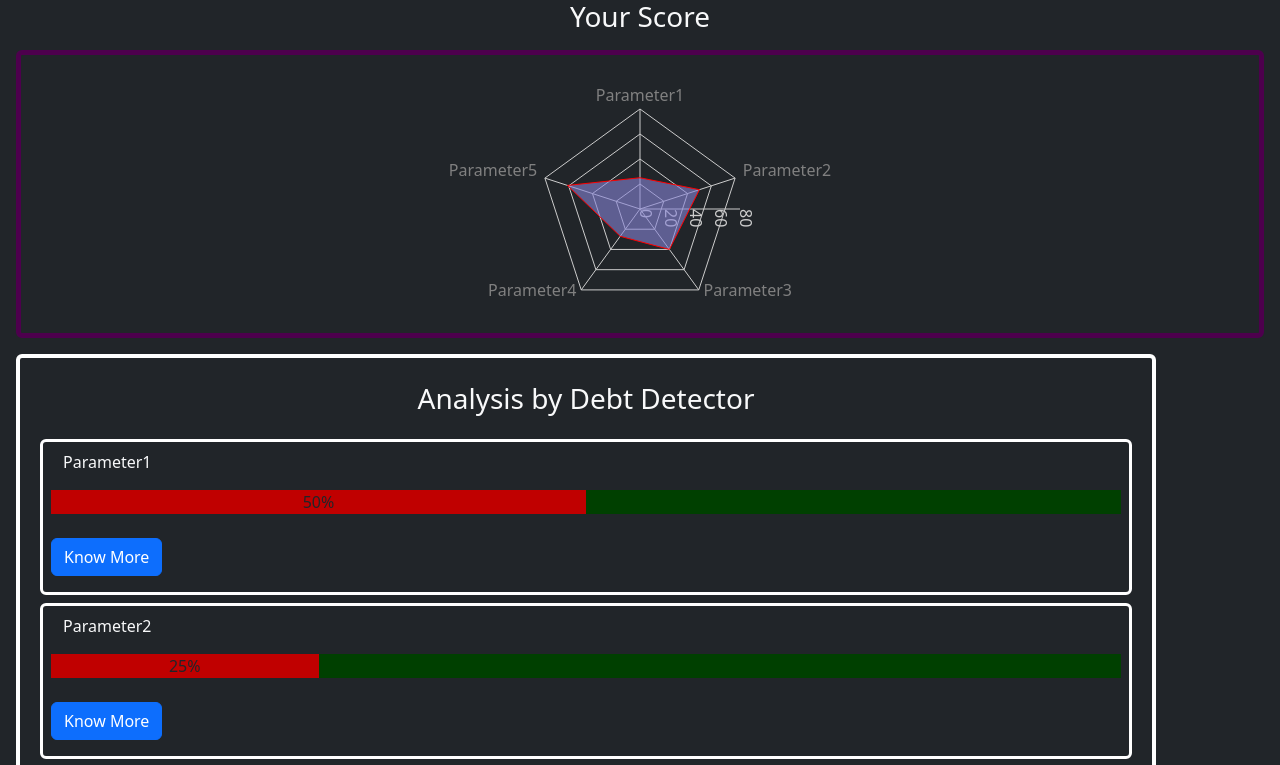
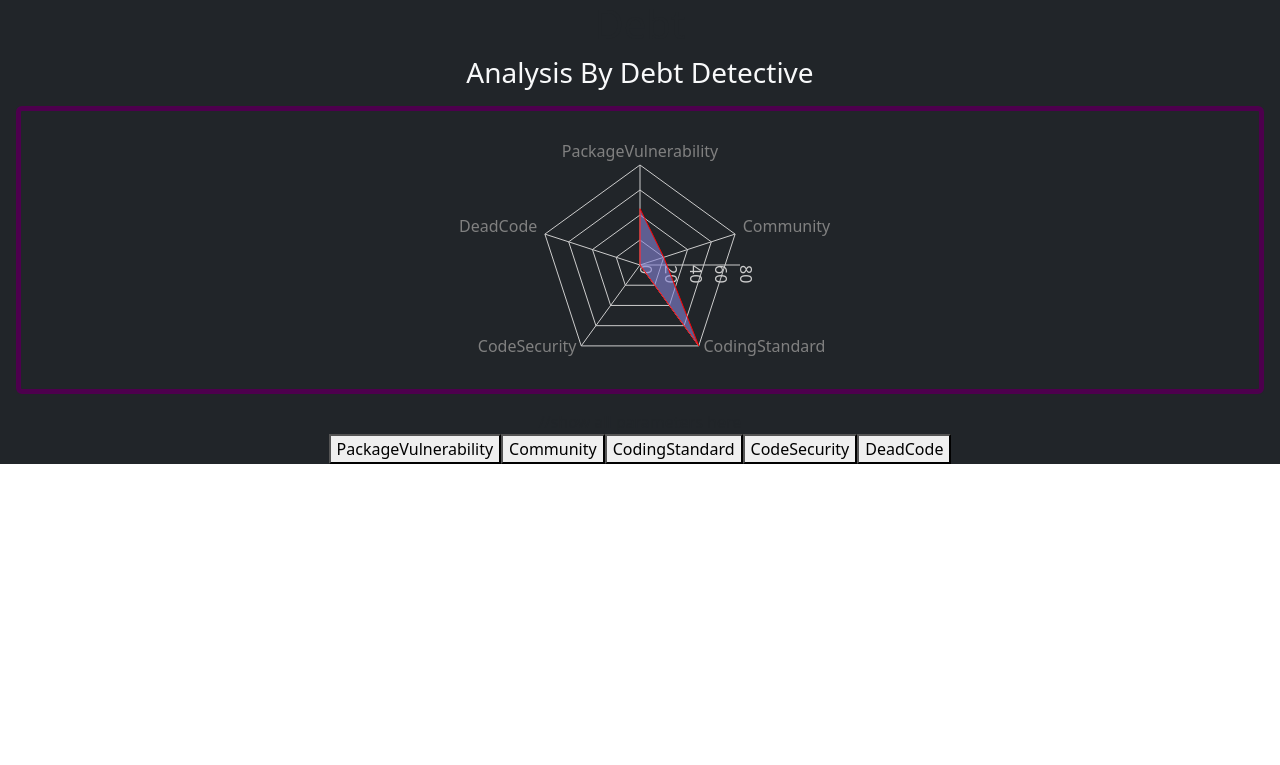
Before and after one commit to sirish123/Debt-Detective, a React (Create React App) app in the folder debt-detective/: page / in a window 1280 px wide. Shown: the top 765 px of the page. Built offline with nearby package versions, Linux system fonts and the light colour scheme.

Commit message:
Debt summary Graph and conditional rendering

```diff
--- a/debt-detective/package.json
+++ b/debt-detective/package.json
@@ -15,6 +15,11 @@
         "command": "react-webview.start",
         "title": "Start React Webview",
         "category": "React"
+      },
+      {
+        "command": "debtdetective.venv",
+        "title": "Create Virtual Environment",
+        "category": "Debt Detective"
       }
     ],
     "viewsContainers": {
--- a/debt-detective/src/App.tsx
+++ b/debt-detective/src/App.tsx
@@ -1,7 +1,9 @@
-import * as React from "react";
+import React, { useState } from "react";
 import "./App.css";
 import logo from "./logo.svg";
-import Test from "./test";
+import Test from "./SummaryGraph";
+import { render } from "react-dom";
+import Debt from "./Debt";
 
 class App extends React.Component<
   {} & { parameter: string | null | undefined }
@@ -9,11 +11,80 @@ class App extends React.Component<
   constructor(props: any) {
     super(props);
   }
+
+  data = {
+    scores: [45, 20, 80, 0, 0],
+    vpkg: [
+      {
+        CVE: "CVE-2022-41896",
+        advisory:
+          "Tensorflow 2.8.4, 2.9.3 and 2.10.1 include a fix for CVE-2022-41896: If 'ThreadUnsafeUnigramCandidateSampler' is given input 'filterbank_channel_count' greater than the allowed max size, TensorFlow will crash.\r\nhttps://github.com/tensorflow/tensorflow/security/advisories/GHSA-rmg2-f698-wq35",
+        package_name: "tensorflow",
+        analyzed_version: "2.10.0",
+      },
+      {
+        CVE: "CVE-2022-41896",
+        advisory:
+          "Tensorflow 2.8.4, 2.9.3 and 2.10.1 include a fix for CVE-2022-41896: If 'ThreadUnsafeUnigramCandidateSampler' is given input 'filterbank_channel_count' greater than the allowed max size, TensorFlow will crash.\r\nhttps://github.com/tensorflow/tensorflow/security/advisories/GHSA-rmg2-f698-wq35",
+        package_name: "tensorflow",
+        analyzed_version: "2.10.0",
+      },
+    ],
+    stack: [
+      "https://stackoverflow.com/questions/tagged/python",
+      "https://stackoverflow.com/questions/18754276/python-for-beginners",
+      "https://stackoverflow.blog/2021/07/14/getting-started-with-python/",
+    ],
+    community: [
+      {
+        pkgName: "tensorflow",
+        forks: "100",
+        stars: "200",
+        score: "300",
+      },
+      {
+        pkgName: "tensorflow",
+        forks: "300",
+        stars: "100",
+        score: "400",
+      },
+      {
+        pkgName: "tensorflow",
+        forks: "150",
+        stars: "50",
+        score: "300",
+      },
+      {
+        pkgName: "tensorflow",
+        forks: "180",
+        stars: "20",
+        score: "300",
+      },
+    ],
+  };
+
+  // renderBody = () => {
+  //   if (this.props.parameter != null) {
+  //     let req_json: any;
+
+  //     try {
+  //       req_json = JSON.parse(this.props.parameter);
+  //       console.log(req_json);
+  //       console.log(req_json.numpy);
+  //       console.log(req_json.pandas[0]);
+  //       return <h1>ValidJson</h1>;
+  //     } catch (e) {
+  //       return <h1>Invalid JSON</h1>;
+  //     }
+  //   } else {
+  //     return <h1>Hello</h1>;
+  //   }
+  // };
+
   public render() {
     return (
       <div className="App bg-dark">
-        <Test />
-        <h1 style={{ color: "green" }}>{this.props.parameter}</h1>
+        <Debt data={this.data} />
       </div>
     );
   }
--- /dev/null
+++ b/debt-detective/src/Debt.tsx
@@ -0,0 +1,96 @@
+import React, { useState } from "react";
+import SummaryGraph from "./SummaryGraph";
+
+const Debt = (props: any) => {
+  const [curSelect, setCurSelect] = useState(0);
+
+  const renderBody = () => {
+    if (curSelect === 0) {
+      return <></>;
+    } else if (curSelect === 1) {
+      return (
+        <>
+          <h1 style={{ color: "white" }}>PackageVulnerability</h1>
+          {props.data.vpkg.map((item: any) => {
+            return (
+              <div style={{ color: "white" }}>
+                <h3>{item.CVE}</h3>
+                <h3>{item.package_name}</h3>
+                <p>{item.advisory}</p>
+              </div>
+            );
+          })}
+        </>
+      );
+    } else if (curSelect === 2) {
+      return (
+        <>
+          <h1 style={{ color: "white" }}>Community</h1>
+          {props.data.community.map((item: any) => {
+            return (
+              <div style={{ color: "white" }}>
+                <h3>{item.pkgName}</h3>
+                <h3>{item.forks}</h3>
+                <p>{item.stars}</p>
+              </div>
+            );
+          })}
+        </>
+      );
+    }
+  };
+
+  return (
+    <div>
+      <h1>Debt</h1>
+      <SummaryGraph data={props.data} />
+      //show all parameters here
+      <div>
+        <button
+          onClick={() => {
+            if (curSelect === 1) setCurSelect(0);
+            else setCurSelect(1);
+          }}
+        >
+          PackageVulnerability
+        </button>
+        <button
+          onClick={() => {
+            if (curSelect === 2) setCurSelect(0);
+            else setCurSelect(2);
+          }}
+        >
+          Community
+        </button>
+        <button
+          onClick={() => {
+            if (curSelect === 3) setCurSelect(0);
+            else setCurSelect(3);
+          }}
+        >
+          CodingStandard
+        </button>
+        <button
+          onClick={() => {
+            if (curSelect === 4) setCurSelect(0);
+            else setCurSelect(4);
+          }}
+        >
+          CodeSecurity
+        </button>
+        <button
+          onClick={() => {
+            if (curSelect === 5) setCurSelect(0);
+            else setCurSelect(5);
+          }}
+        >
+          DeadCode
+        </button>
+
+        {renderBody()}
+      </div>
+    </div>
+  );
+};
+
+export default Debt;
--- /dev/null
+++ b/debt-detective/src/SummaryGraph.tsx
@@ -0,0 +1,69 @@
+import React, { useState } from "react";
+import Parameter from "./parameter";
+import {
+  Radar,
+  RadarChart,
+  PolarGrid,
+  PolarAngleAxis,
+  PolarRadiusAxis,
+} from "recharts";
+
+const SummaryGraph = (props: any) => {
+  const data = [
+    {
+      name: "PackageVulnerability",
+      A: props.data.scores[0],
+      fullMark: 100,
+    },
+    {
+      name: "Community",
+      A: props.data.scores[1],
+      fullMark: 100,
+    },
+    {
+      name: "CodingStandard",
+      A: props.data.scores[2],
+      fullMark: 100,
+    },
+    {
+      name: "CodeSecurity",
+      A: props.data.scores[3],
+      fullMark: 100,
+    },
+    {
+      name: "DeadCode",
+      A: props.data.scores[4],
+      fullMark: 100,
+    },
+  ];
+
+  return (
+    <div className="">
+      <h3 className="text-light text-center">Analysis By Debt Detective</h3>
+
+      <div className="Score_Graph d-flex align-items-center justify-content-center m-3 p-1 rounded">
+        <RadarChart
+          cx={200}
+          cy={150}
+          outerRadius={100}
+          width={400}
+          height={270}
+          data={data}
+        >
+          <PolarGrid />
+          <PolarAngleAxis dataKey="name" />
+          <PolarRadiusAxis />
+          <Radar
+            name="Score"
+            dataKey="A"
+            stroke="#ff0000"
+            fill="#8884d8"
+            fillOpacity={0.6}
+          />
+        </RadarChart>
+      </div>
+    </div>
+  );
+};
+
+export default SummaryGraph;
--- a/debt-detective/src/test.tsx
+++ /dev/null
@@ -1,84 +0,0 @@
-import React, { useState } from "react";
-import Parameter from "./parameter";
-import {
-  Radar,
-  RadarChart,
-  PolarGrid,
-  PolarAngleAxis,
-  PolarRadiusAxis
-} from "recharts";
-
-const Test = () => {
-
-  const data = [
-    {
-      name: "Parameter1",
-      A: 25,
-      fullMark: 100
-    },
-    {
-      name: "Parameter2",
-      A: 50,
-      fullMark: 100
-    },
-    {
-      name: "Parameter3",
-      A: 40,
-      fullMark: 100
-    },
-    {
-      name: "Parameter4",
-      A: 27,
-      fullMark: 100
-    },
-    {
-      name: "Parameter5",
-      A: 61,
-      fullMark: 100
-    }
-  ];
-
-
-  return (
-    <div className="">
-      {/* <p className="bg-success">Bootstrap Testing!</p> */}
-
-      <h3 className="text-light text-center">Your Score</h3>
-
-      <div className="Score_Graph d-flex align-items-center justify-content-center m-3 p-1 rounded">
-        <RadarChart
-          cx={200}
-          cy={150}
-          outerRadius={100}
-          width={400}
-          height={270}
-          data={data}
-        >
-          <PolarGrid />
-          <PolarAngleAxis dataKey="name" />
-          <PolarRadiusAxis />
-          <Radar
-            name="Score"
-            dataKey="A"
-            stroke="#ff0000"
-            fill="#8884d8"
-            fillOpacity={0.6}
-          />
-        </RadarChart>
-      </div>
-
-      <div className="container m-3 Analysis rounded">
-        <h3 className="text-light text-center my-4">Analysis by Debt Detector</h3>
-
-        <Parameter name="Parameter1" percent="50%" knowmore="Lorem ipsum dolor sit amet, consectetur adipiscing elit, sed do eiusmod tempor incididunt ut labore et dolore magna aliqua. Ut enim ad minim veniam, quis nostrud exercitation ullamco laboris nisi ut aliquip ex ea commodo consequat. Duis aute irure dolor in reprehenderit in voluptate velit esse cillum dolore eu fugiat nulla pariatur. Excepteur sint occaecat cupidatat non proident, sunt in culpa qui officia deserunt mollit anim id est laborum." />
-        <Parameter name="Parameter2" percent="25%" knowmore="Lorem Ipsum" />
-        <Parameter name="Parameter3" percent="61%" knowmore="Lorem Ipsum" />
-        <Parameter name="Parameter4" percent="27%" knowmore="Lorem Ipsum" />
-        <Parameter name="Parameter5" percent="47%" knowmore="Lorem Ipsum" />
-
-      </div>
-    </div>
-  );
-};
-
-export default Test;
```
Also changed, not shown: debt-detective/ext-src/extension.ts (+75 -7 lines).
